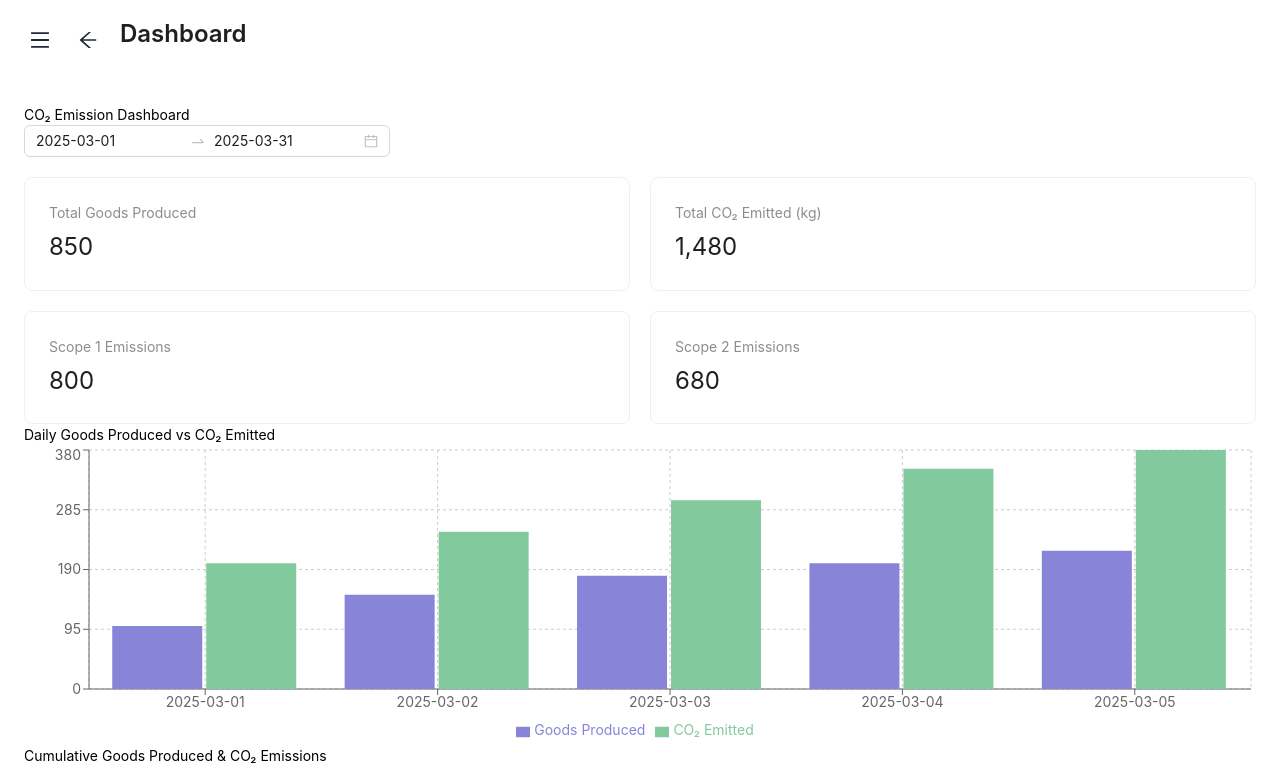
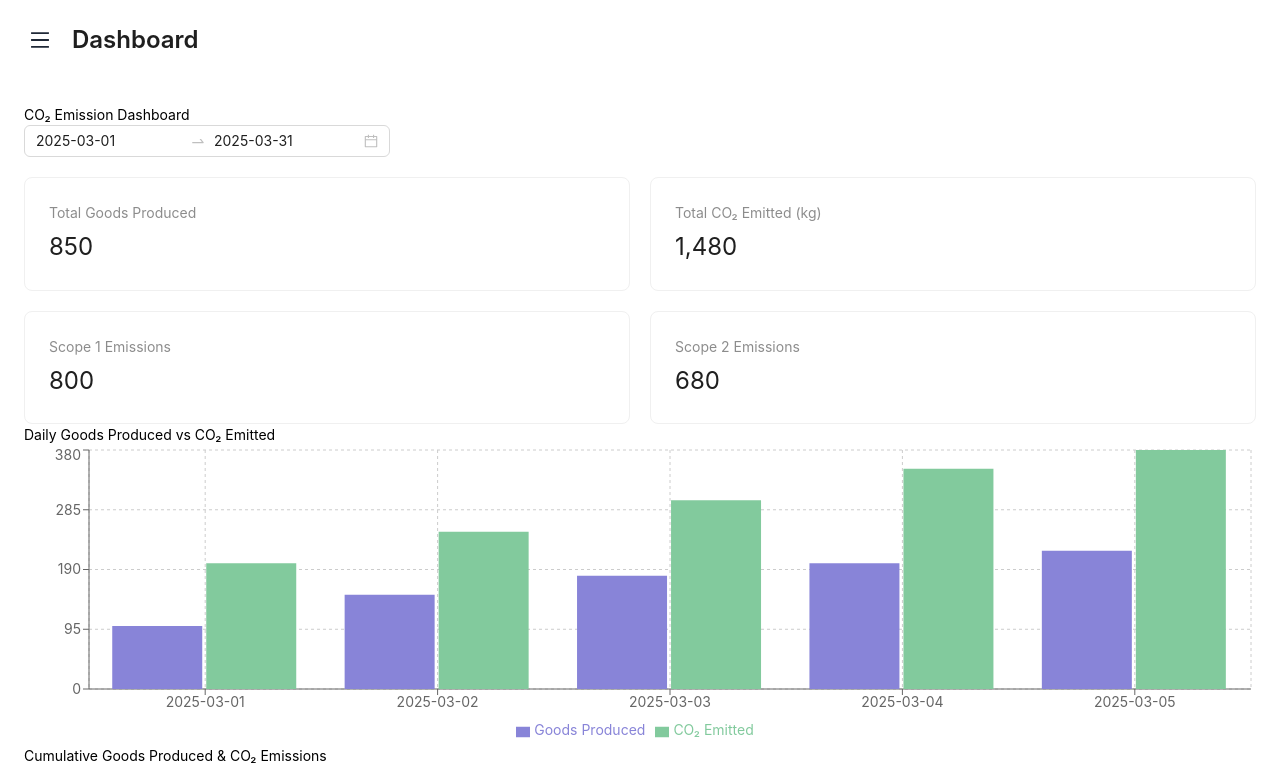
Before and after one commit to vmkmanokumar/GHG-Conversion-Factors, a Next.js app: page /dashboard in a window 1280 px wide. Shown: the top 768 px of the page. Built offline with nearby package versions, Linux system fonts and the light colour scheme.

Commit message:
dashBoard updated

```diff
--- a/src/app/dashboard/page.js
+++ b/src/app/dashboard/page.js
@@ -58,8 +58,8 @@ export default function Dashboard() {
     <Layout className="h-screen bg-white text-black">
       <Header className="shadow-md flex items-center px-6 h-[80px] bg-white text-black">
         <Button icon={<MenuOutlined />} type="text" onClick={() => setDrawerVisible(true)} className="text-xl mr-4 text-gray-800" />
-        <Button icon={<ArrowLeftOutlined />} type="text" onClick={() => router.back()} className="text-xl mr-4 text-gray-800" />
-        <Title level={3} className="m-0 flex-1">Dashboard</Title>
+        {/* <Button icon={<ArrowLeftOutlined />} type="text" onClick={() => router.back()} className="text-xl mr-4 text-gray-800" /> */}
+        <Title level={3} className="m-0 flex-1 mt-3">Dashboard</Title>
         <span className="mr-4">{userId}</span>
       </Header>
 
```
